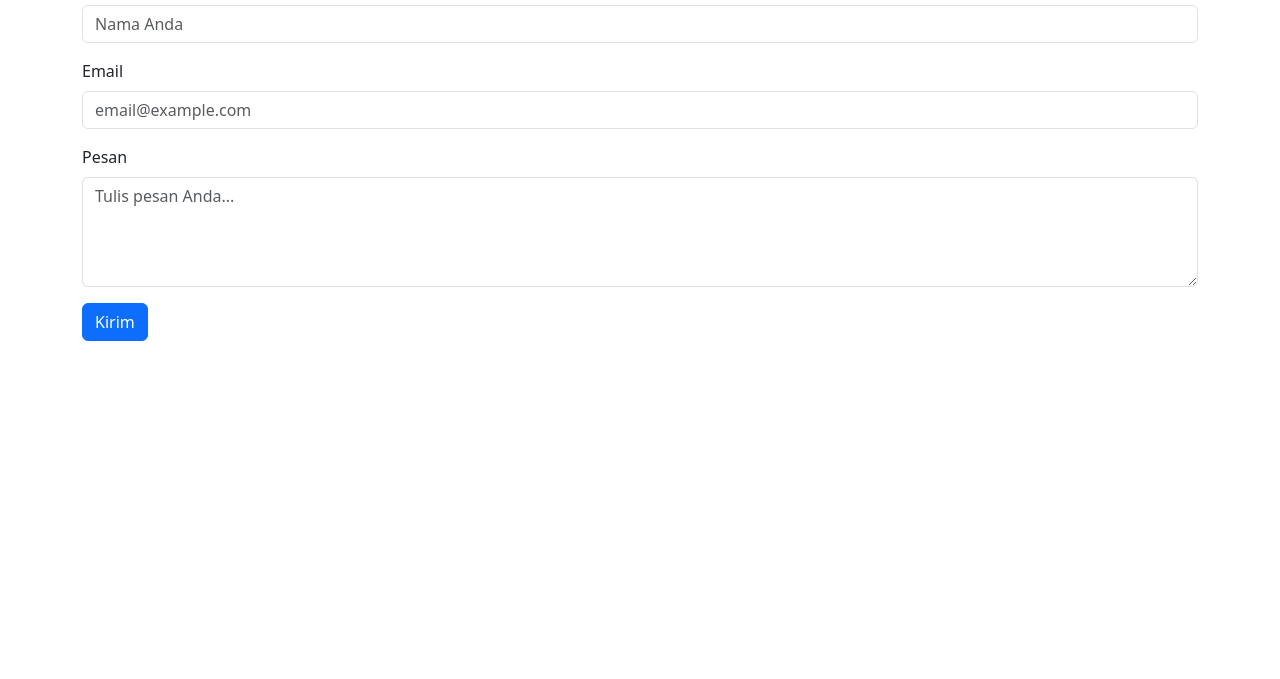
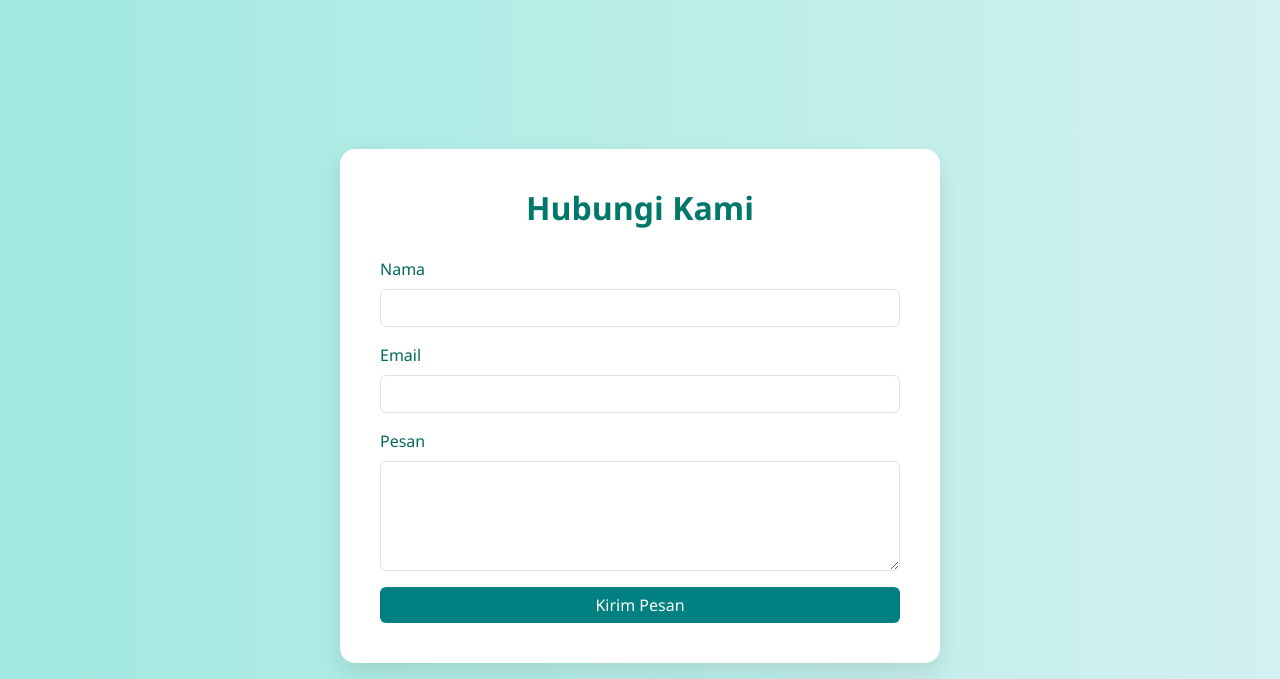
Before and after one commit to rasya-rafika/safepaws.com, a PHP site: page /kontak.php in a window 1280 px wide. Shown: the part 121-800 px from the top of the page. Run offline with PHP 8.4, Linux system fonts and the light colour scheme.

Commit message:
revisi menu kontak

```diff
--- a/kontak.php
+++ b/kontak.php
@@ -1,29 +1,117 @@
+<?php
+// Koneksi ke database
+$koneksi = new mysqli("localhost", "root", "", "safepaws_db");
+
+// Inisialisasi pesan
+$success = $error = "";
+
+// Proses kirim form
+if ($_SERVER["REQUEST_METHOD"] == "POST") {
+    $nama  = trim($_POST["nama"]);
+    $email = trim($_POST["email"]);
+    $pesan = trim($_POST["pesan"]);
+
+    // Validasi form
+    if (empty($nama) || empty($email) || empty($pesan)) {
+        $error = "Semua field wajib diisi.";
+    } elseif (!filter_var($email, FILTER_VALIDATE_EMAIL)) {
+        $error = "Format email tidak valid.";
+    } else {
+        // Simpan ke database
+        $stmt = $koneksi->prepare("INSERT INTO kontak (nama, email, pesan) VALUES (?, ?, ?)");
+        $stmt->bind_param("sss", $nama, $email, $pesan);
+        if ($stmt->execute()) {
+            $success = "Pesan berhasil dikirim!";
+        } else {
+            $error = "Gagal mengirim pesan.";
+        }
+    }
+}
+?>
+
 <!DOCTYPE html>
 <html lang="id">
 <head>
   <meta charset="UTF-8">
-    <meta name="viewport" content="width=device-width, initial-scale=1.0">
   <title>Kontak Kami</title>
-    <link rel="stylesheet" href="https://cdn.jsdelivr.net/npm/bootstrap@5.3.0/dist/css/bootstrap.min.css">
+  <link href="https://cdn.jsdelivr.net/npm/bootstrap@5.3.0/dist/css/bootstrap.min.css" rel="stylesheet">
+  <style>
+    body {
+      background: linear-gradient(to right, #a0e9e0, #d2f1f0);
+      min-height: 100vh;
+      margin: 0;
+      font-family: 'Segoe UI', sans-serif;
+    }
+
+    .wave-top {
+      background: url('https://www.svgrepo.com/show/353682/wave-top.svg') no-repeat center top;
+      background-size: cover;
+      height: 120px;
+    }
+
+    .contact-container {
+      background-color: #ffffff;
+      border-radius: 15px;
+      padding: 40px;
+      max-width: 600px;
+      margin: 150px auto 50px auto;
+      box-shadow: 0 10px 25px rgba(0, 0, 0, 0.1);
+    }
+
+    h2 {
+      color: #00796b;
+      font-weight: 600;
+      text-align: center;
+      margin-bottom: 30px;
+    }
+
+    .form-label {
+      color: #00695c;
+    }
+
+    .btn-primary {
+      background-color: #008080;
+      border: none;
+    }
+
+    .btn-primary:hover {
+      background-color: #006666;
+    }
+
+    .alert {
+      border-radius: 8px;
+    }
+  </style>
 </head>
 <body>
-    <div class="container mt-5">
-        <h2 class="text-center">Hubungi Kami</h2>
-        <form>
+
+  <div class="wave-top"></div>
+
+  <div class="contact-container">
+    <h2>Hubungi Kami</h2>
+
+    <?php if ($success): ?>
+      <div class="alert alert-success"><?= $success ?></div>
+    <?php elseif ($error): ?>
+      <div class="alert alert-danger"><?= $error ?></div>
+    <?php endif; ?>
+
+    <form method="POST" action="">
       <div class="mb-3">
         <label for="nama" class="form-label">Nama</label>
-                <input type="text" class="form-control" id="nama" placeholder="Nama Anda">
+        <input type="text" class="form-control" name="nama" id="nama" required>
       </div>
       <div class="mb-3">
         <label for="email" class="form-label">Email</label>
-                <input type="email" class="form-control" id="email" placeholder="email@example.com">
+        <input type="email" class="form-control" name="email" id="email" required>
       </div>
       <div class="mb-3">
         <label for="pesan" class="form-label">Pesan</label>
-                <textarea class="form-control" id="pesan" rows="4" placeholder="Tulis pesan Anda..."></textarea>
+        <textarea class="form-control" name="pesan" id="pesan" rows="4" required></textarea>
       </div>
-            <button type="submit" class="btn btn-primary">Kirim</button>
+      <button type="submit" class="btn btn-primary w-100">Kirim Pesan</button>
     </form>
   </div>
+
 </body>
 </html>
```
Lines whose indentation alone changed are shown as unchanged.
